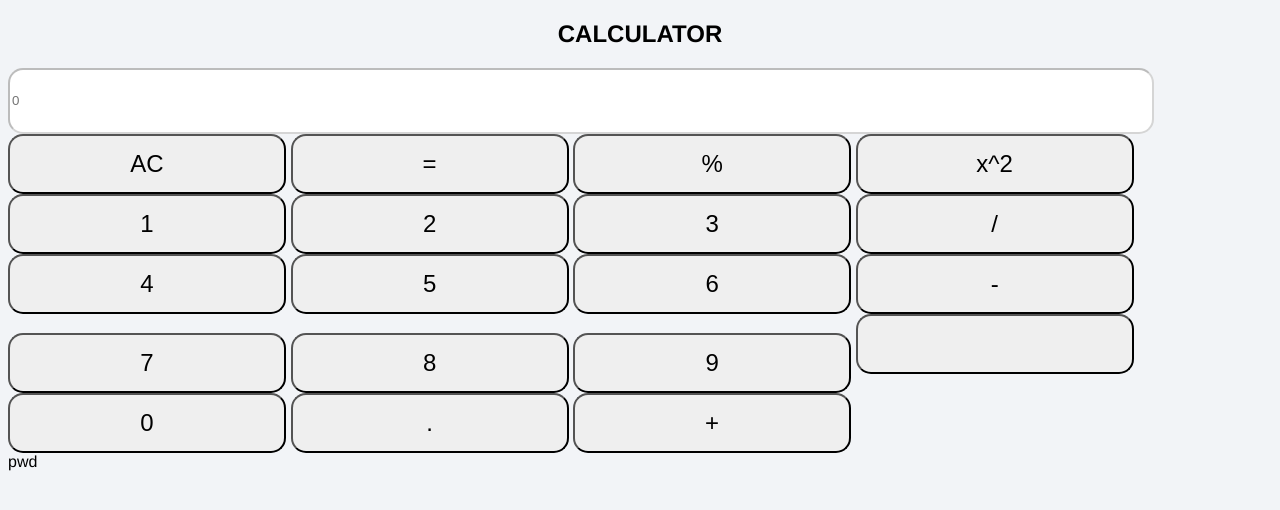
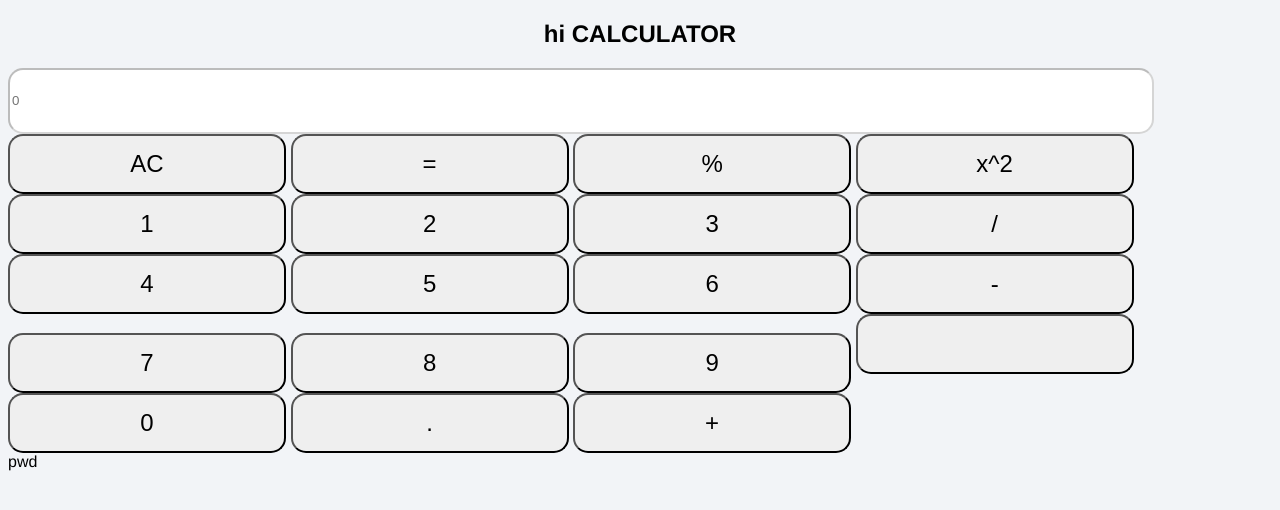
Before and after one commit to Steny005/calculator-mini-project, a plain HTML site: page index.html in a window 1280 px wide. Drawn offline with Linux system fonts and the light colour scheme.

Commit message:
3rd commit

```diff
--- a/index.html
+++ b/index.html
@@ -8,7 +8,7 @@
     </head>
     <body>
         <div class="cont 1">
-            <h2 class="text 1">CALCULATOR</h2>
+            <h2 class="text 1">hi CALCULATOR</h2>
             <div class="row-justify-content-center">
             <div class="col 4" >
             <div class=" card p3">
```
